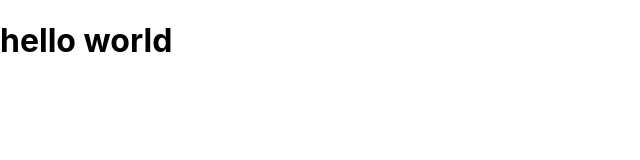
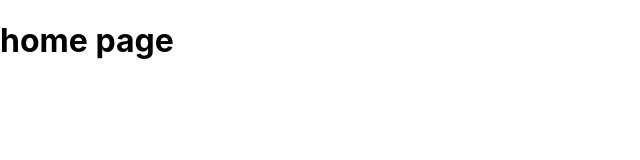
Before and after one commit to btasevski123/warehouse-app, a React (Create React App) app in the folder frontend/: page / in a window 1280 px wide. Shown: the top 160 px of the page, without its empty margins (0-640 px from the left). Built offline with nearby package versions, Linux system fonts and the light colour scheme; the HTML template or start-up script is replaced by a standard one.

Commit message:
feat: react router implementation

```diff
--- a/frontend/package.json
+++ b/frontend/package.json
@@ -10,6 +10,7 @@
     "react": "^18.3.1",
     "react-dom": "^18.3.1",
     "react-redux": "^9.1.2",
+    "react-router-dom": "^6.23.1",
     "react-scripts": "5.0.1",
     "web-vitals": "^2.1.4"
   },
--- a/frontend/src/App.js
+++ b/frontend/src/App.js
@@ -1,9 +1,13 @@
+import { BrowserRouter, Routes, Route } from "react-router-dom";
+import Home from "./pages/Home/Home";
 
 function App() {
   return (
-    <div className="App">
-      <h1>hello world</h1>
-    </div>
+    <BrowserRouter>
+    <Routes>
+    <Route path="/" element={<Home />} />
+      </Routes>
+      </BrowserRouter>
   );
 }
 
--- /dev/null
+++ b/frontend/src/pages/Home/Home.js
@@ -0,0 +1,11 @@
+import React from "react";
+
+const Home = () => {
+  return (
+    <div className="home">
+     <h1>home page</h1>
+    </div>
+  );
+};
+
+export default Home;
```
Also changed, not shown: 1 other file (tests, documents, lock files or other folders).
